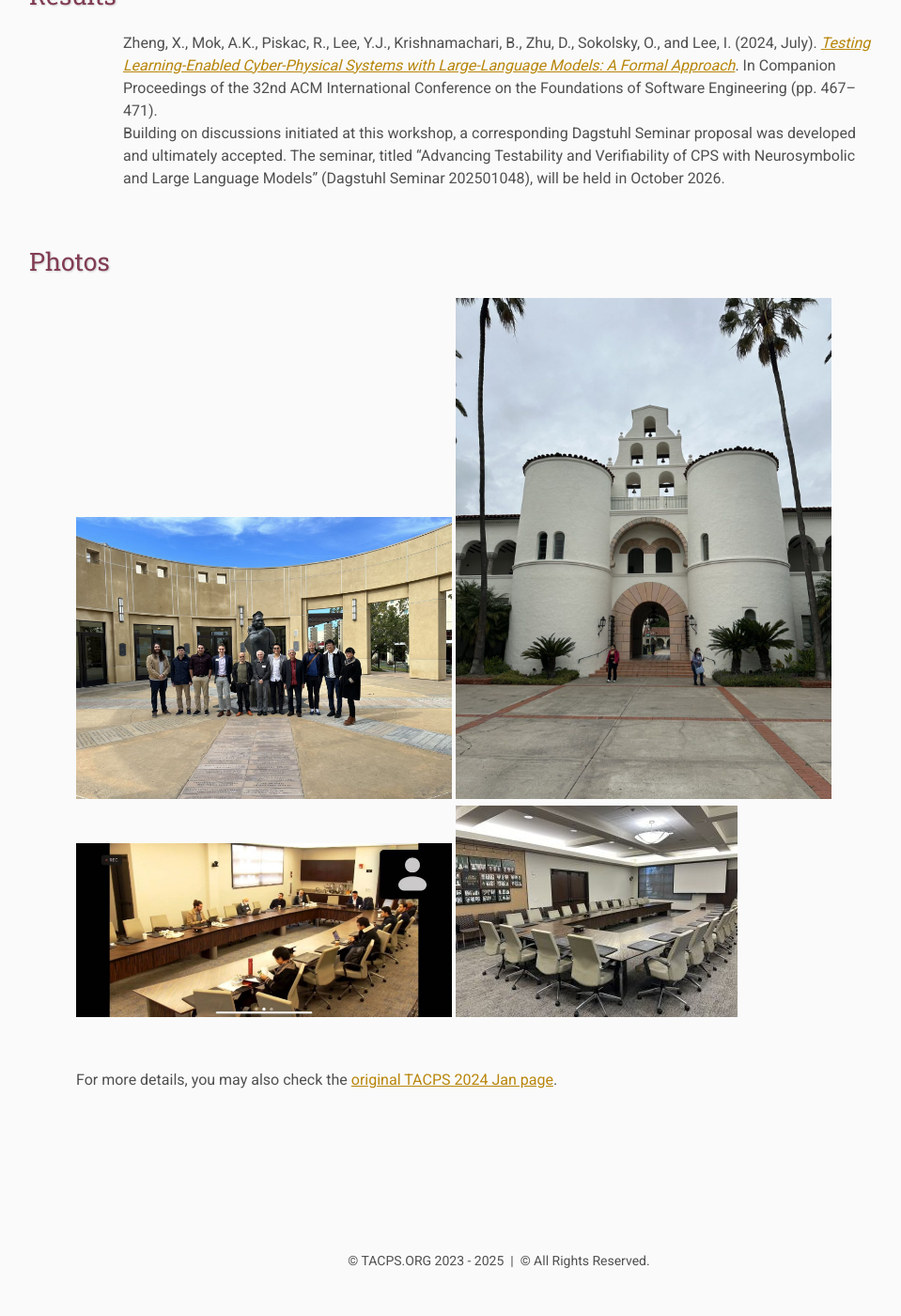
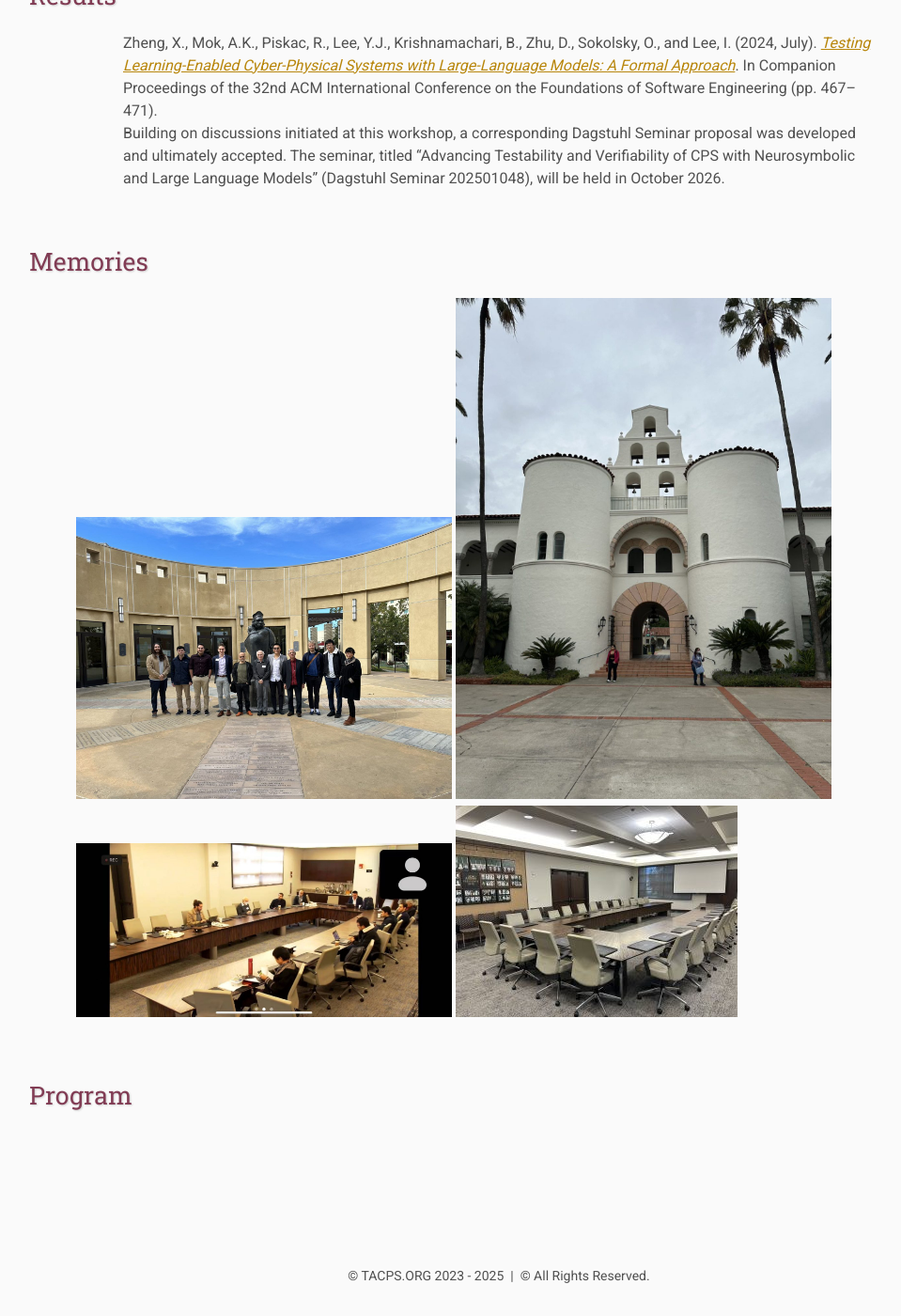
Before and after one commit to ITSEG-MQ/tacps, a Jekyll site: the page built from archive/2024-jan/index.html, in a window 1280 px wide and 1400 px high, scrolled down 609 px. Shown: the whole window at 94% size, without its empty margins (109-1068 px from the left). Built offline with Jekyll 4.4.1, drawn with Linux system fonts in a browser that asks for light colours.

Commit message:
Update index.html

```diff
--- a/archive/2024-jan/index.html
+++ b/archive/2024-jan/index.html
@@ -26,7 +26,7 @@ nav: archive
 
 <hr>
 
-<h3>Photos</h3>
+<h3>Memories</h3>
 <p>
 <!--   <img src="{{ site.baseurl }}/assets/archive/2024-jan/photo1.jpg" alt="Photo 1" style="max-width:400px;">
   <img src="{{ site.baseurl }}/assets/archive/2024-jan/photo2.jpg" alt="Photo 2" style="max-width:400px;">
@@ -40,7 +40,4 @@ nav: archive
 
 <hr>
 
-<p>
-  For more details, you may also check the
-  <a href="https://archive.tacps.org/tacps-2024-jan/" target="_blank">original TACPS 2024 Jan page</a>.
-</p>
+<h3>Program</h3>
```
